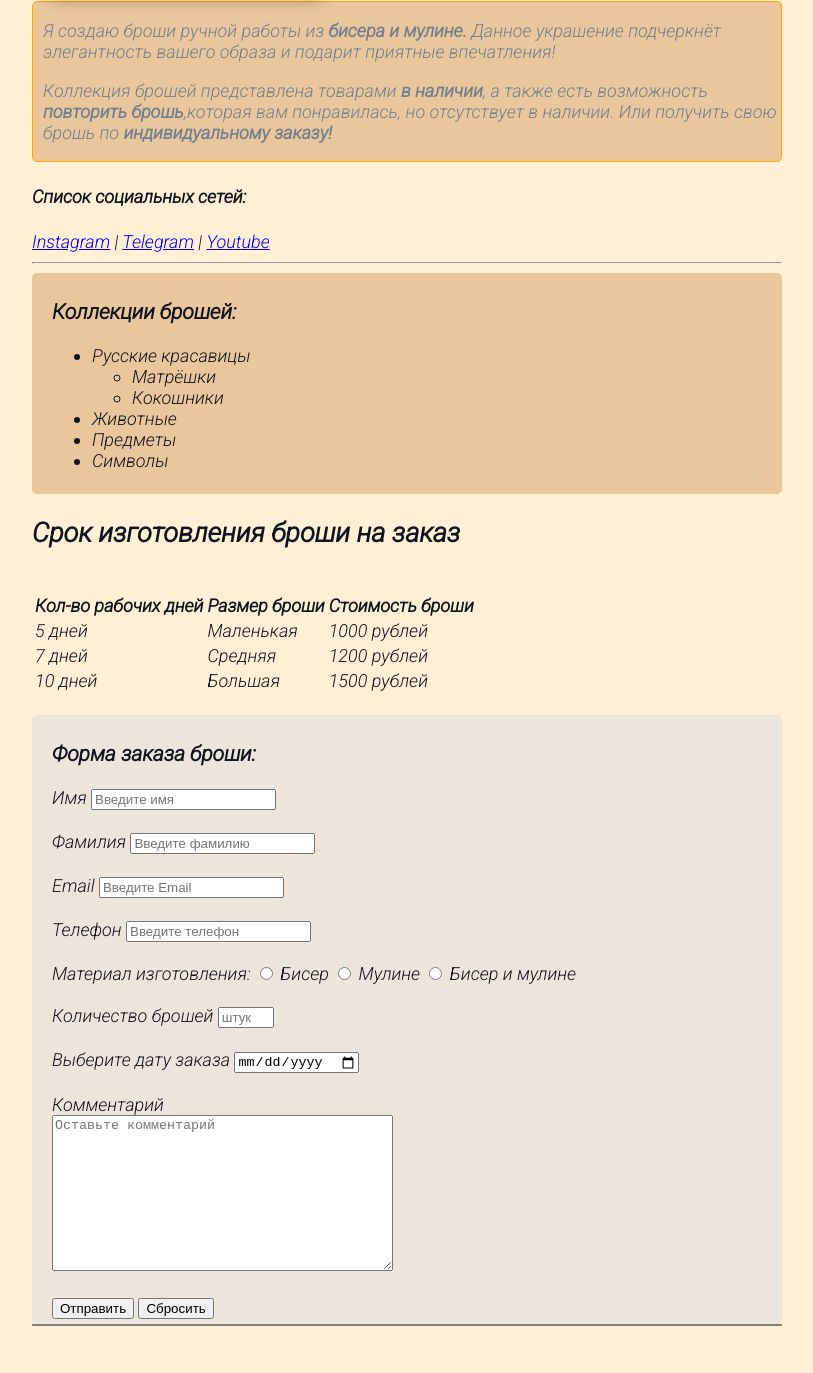
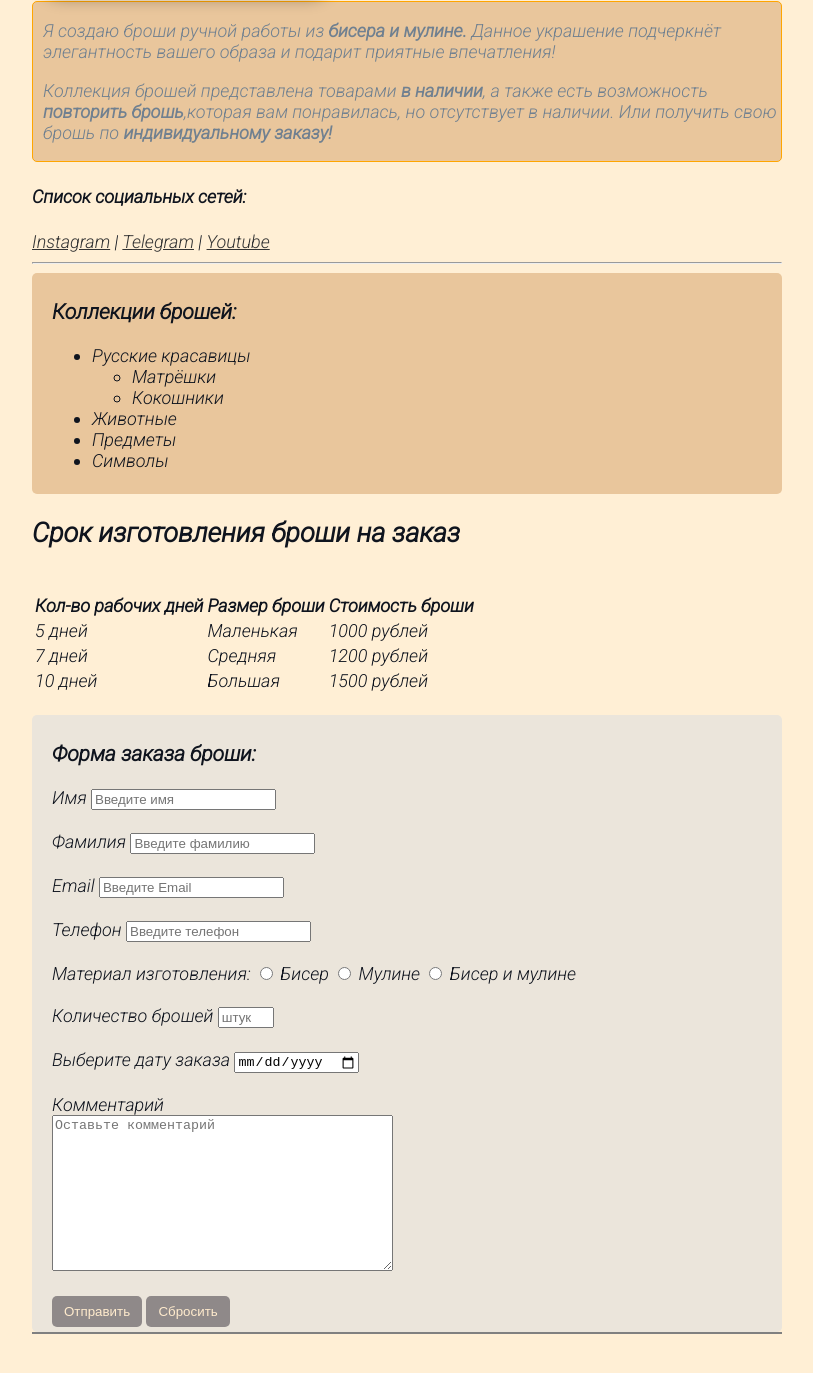
Before and after one commit to ekaterina1994chernaya/brooch, a plain HTML site: page index.html in a window 1280 px wide. Shown: the part 393-1766 px from the top of the page, without its empty margins (233-1046 px from the left). Drawn offline with Linux system fonts and the light colour scheme.

Commit message:
Изменение внешнего вида ссылок и кнопок

```diff
--- a/index.html
+++ b/index.html
@@ -11,6 +11,7 @@
     <link rel="stylesheet" href="colors_for_brooch.css">
     <link rel="stylesheet" href="view.css">
     <link rel="stylesheet" href="border.css">
+    <link rel="stylesheet" href="links_and_button.css">
 <style>
 .container{
     max-width: 750px;
@@ -129,8 +130,8 @@
       <textarea id="message" cols="40" rows="10" placeholder="Оставьте комментарий"></textarea>
     </div>
      <br>
-     <button type="submit">Отправить</button>
-     <button type="reset">Сбросить</button>
+     <button class="btn" type="submit">Отправить</button>
+     <button class="btn" type="reset">Сбросить</button>
     </div>
 </div>
     </form>
--- /dev/null
+++ b/links_and_button.css
@@ -0,0 +1,21 @@
+a{
+    color: #333;
+}
+
+a:hover{
+    color: orange;
+}
+
+.btn{
+    background: rgb(143, 137, 137);
+    padding: 8px 12px;
+    border: none;
+    color:blanchedalmond;
+    border-radius: 5px;
+    cursor: pointer;
+}
+
+.btn:hover{
+    opacity: 0.8;
+    color: orange;
+}
```
